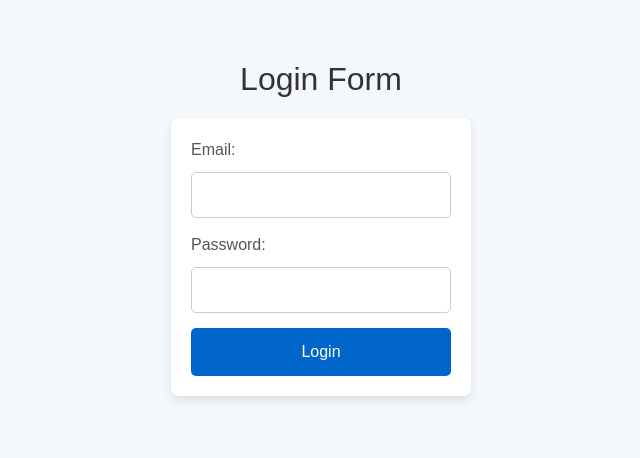
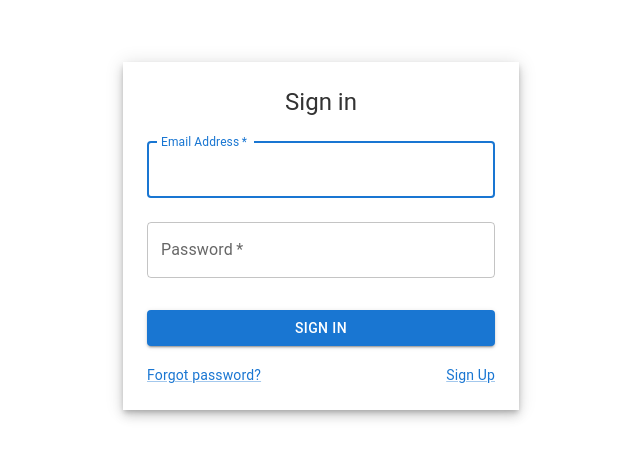
Before and after one commit to vijipadha/District-Congress-Committee, a React (Create React App) app: page / in a window 1280 px wide. Shown: the part 172-630 px from the top of the page, without its empty margins (319-959 px from the left). Built offline with nearby package versions, Linux system fonts and the light colour scheme.

Commit message:
Login with bootsrap and masters sub menu created

```diff
--- a/src/App.css
+++ b/src/App.css
@@ -155,4 +155,6 @@ h1 {
     margin-left: 0; /* Remove sidebar margin on extra small screens */
     padding-left: 0;
   }
+
+
 }
--- a/src/App.js
+++ b/src/App.js
@@ -16,7 +16,7 @@ import Booth from './Booth';
 import FrontalDepartment from './FrontalDepartment';
 import Mandal from './Mandal';
 import './App.css';  // Your app's styles
-import 'bootstrap/dist/css/bootstrap.min.css';
+//import 'bootstrap/dist/css/bootstrap.min.css';
 
 function App() {
   const [isLoggedIn, setIsLoggedIn] = useState(false);  // State to track login status
@@ -38,7 +38,7 @@ function App() {
           <div className="content">
             <Routes>
               <Route path="/" element={<Login />} />
-              <Route path="/dcc" element={<DccPage />} />
+              <Route path="/dccpage" element={<DccPage />} />
               <Route path="/block" element={<BlockPage />} />
               <Route path="/municipality" element={<MunicipalityPage />} />
               <Route path="/town" element={<Town />} />
--- a/src/Login.js
+++ b/src/Login.js
@@ -1,91 +1,108 @@
 import React, { useState } from "react";
 import { useNavigate } from "react-router-dom";
-import './Login.css';
+import { Button, TextField, Box, Typography, Paper, Container, Link } from "@mui/material";
+import "bootstrap/dist/css/bootstrap.min.css";
 
-function Login({ onLoginSuccess }) {
-  const [formData, setFormData] = useState({
-    email: "",
-    password: "",
-  });
-  const [error, setError] = useState("");
-  const [success, setSuccess] = useState("");
-  const navigate = useNavigate();
+export default function Login({ onLoginSuccess }) {
+  const [emailError, setEmailError] = useState(""); // Error state for email field
+  const [passwordError, setPasswordError] = useState(""); // Error state for password field
+  const [success, setSuccess] = useState(""); // Success state for login success message
+  const navigate=useNavigate();
 
-  const handleInputChange = (e) => {
-    const { name, value } = e.target;
-    setFormData({
-      ...formData,
-      [name]: value,
-    });
-  };
+  const handleSubmit = (event) => {
+    event.preventDefault();
+    const data = new FormData(event.currentTarget);
+    const email = data.get("email");
+    const password = data.get("password");
 
-  const handleSubmit = (e) => {
-    e.preventDefault();
-    const { email, password } = formData;
+    // Reset error messages on form submit
+    setEmailError("");
+    setPasswordError("");
+    setSuccess(""); // Reset success message
 
-    if (!email || !password) {
-      setError("Please fill in all fields.");
-      setSuccess("");
-      return;
+    // Simple form validation for empty fields
+    if (!email) {
+      setEmailError("Please Enter Your Email ID.");
     }
-    if (password.length < 6) {
-      setError("Password must be at least 6 characters long.");
-      setSuccess("");
-      return;
+    if (!password) {
+      setPasswordError("Please Enter Your Password.");
     }
 
-    // Placeholder for actual authentication logic
-    setError("");
-    setSuccess("Login successful!");
-    console.log("Logged in with:", formData);
+    // If both fields are filled, show success message
+    if (email && password) {
+      //navigate("/dcc");
 
-    // Notify parent component (App) that login is successful
-    onLoginSuccess();
+      setSuccess("Login successful!"); // Show success message
+      onLoginSuccess(); // Trigger login success to update the state in App.js
+      navigate('/dccpage');
 
-    // Redirect to HomePage after login success
-    navigate('/dcc');
+    }
   };
 
   return (
-    <div className="login-page">
+    <Container component="main" maxWidth="xs" className="d-flex justify-content-center align-items-center" style={{ height: "100vh" }}>
+      <Box sx={{ marginTop: 2 }} className="w-100">
+        <div className="row">
+          <div className="col-12 d-flex justify-content-center align-items-center">
+            <Paper elevation={6} square sx={{ width: "100%", maxWidth: 400, padding: 3 }}>
+              <Box sx={{ display: "flex", flexDirection: "column", alignItems: "center" }}>
+                <Typography component="h1" variant="h5">
+                  Sign in
+                </Typography>
+                {success && <div className="text-success mb-2">{success}</div>} {/* Display success message */}
 
-      <h1>Login Form</h1>
-      <form onSubmit={handleSubmit} className="login-form">
-        {error && <p className="error">{error}</p>}
-        {success && <p className="success">{success}</p>}
-
-        <div className="form-group">
-          <label htmlFor="email">Email:</label>
-          <input
-            type="email"
+                <Box component="form" noValidate onSubmit={handleSubmit} sx={{ mt: 1 }}>
+                  <TextField
+                    margin="normal"
+                    required
+                    fullWidth
                     id="email"
+                    label="Email Address"
                     name="email"
-            value={formData.email}
-            onChange={handleInputChange}
+                    autoComplete="email"
+                    autoFocus
+                    error={!!emailError} // Show error state for email
+                    helperText={emailError} // Display the email error message
+                  />
+                  <TextField
+                    margin="normal"
                     required
-          />
-        </div>
-
-        <div className="form-group">
-          <label htmlFor="password">Password:</label>
-          <input
+                    fullWidth
+                    name="password"
+                    label="Password"
                     type="password"
                     id="password"
-            name="password"
-            value={formData.password}
-            onChange={handleInputChange}
-            required
+                    autoComplete="current-password"
+                    error={!!passwordError} // Show error state for password
+                    helperText={passwordError} // Display the password error message
                   />
+                  <Button
+                    type="submit"
+                    fullWidth
+                    variant="contained"
+                    sx={{ mt: 3, mb: 2 }}
+                    onclick={handleSubmit}
+                  >
+                    Sign In
+                  </Button>
+                  <div className="row">
+                    <div className="col-6">
+                      <Link href="#" variant="body2">
+                        Forgot password?
+                      </Link>
                     </div>
-
-        <button type="submit" className="btn">
-          Login
-        </button>
-      </form>
-
+                    <div className="col-6 text-end">
+                      <Link href="#" variant="body2">
+                        {"Sign Up"}
+                      </Link>
                     </div>
-
+                  </div>
+                </Box>
+              </Box>
+            </Paper>
+          </div>
+        </div>
+      </Box>
+    </Container>
   );
 }
-
-export default Login;
--- a/src/SideNav.js
+++ b/src/SideNav.js
@@ -5,11 +5,17 @@ import { Link } from 'react-router-dom';
 function SideNav() {
   // State to track sidebar visibility
   const [collapsed, setCollapsed] = useState(false);
+  const [mastersOpen, setMastersOpen] = useState(false); // State for Masters sub-menu
 
   // Toggle the sidebar between minimized and expanded
   const toggleSidebar = () => {
     setCollapsed(!collapsed);
   };
+
+    // Toggle Masters sub-menu visibility
+    const toggleMastersMenu = () => {
+      setMastersOpen(!mastersOpen);
+    };
 
   return (
     <div className={`sidenav ${collapsed ? 'collapsed' : ''}`}>
@@ -18,7 +24,7 @@ function SideNav() {
       </button>
       <h2 className={`sidenav-title ${collapsed ? 'collapsed' : ''}`}>COMMITTEES</h2>
       <ul>
-        <li><Link to="/dcc">DCC</Link></li>
+        <li><Link to="/dccpage">DCC</Link></li>
         <li><Link to="/block">BLOCK</Link></li>
         <li><Link to="/municipality">MUNICIPALITY</Link></li>
         <li><Link to="/town">TOWN</Link></li>
@@ -30,7 +36,24 @@ function SideNav() {
         <li><Link to="/booth">BOOTH</Link></li>
         <li><Link to="/frontaldepartment">FRONTAL DEPARTMENT</Link></li>
         <li><Link to="/mandal">MANDAL</Link></li>
-        <li><Link to="/masters">MASTERS</Link></li>
+        {/* <li><Link to="/masters">MASTERS</Link></li> */}
+        {/* Masters Menu with sub-items */}
+        <li>
+          <button className="submenu-toggle" onClick={toggleMastersMenu}>
+            MASTERS {mastersOpen ? '▲' : '▼'}
+          </button>
+          {mastersOpen && (
+            <ul className="submenu">
+              <li><Link to="/masters/citymaster">CityMaster</Link></li>
+              <li><Link to="/masters/corporationmaster">CorporationMaster</Link></li>
+              <li><Link to="/masters/zonemaster">ZoneMaster</Link></li>
+              <li><Link to="/masters/parliamentmaster">ParliamentMaster</Link></li>
+              <li><Link to="/masters/assemblymaster">AssemblyMaster</Link></li>
+              <li><Link to="/masters/designationmaster">DesignationMaster</Link></li>
+
+            </ul>
+          )}
+        </li>
       </ul>
     </div>
   );
```
Also changed, not shown: public/congressflag.png (added), src/congressflag.png (added). Lines whose indentation alone changed are shown as unchanged.
